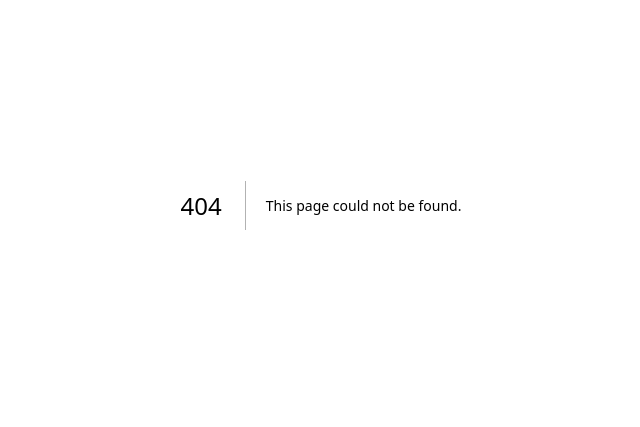
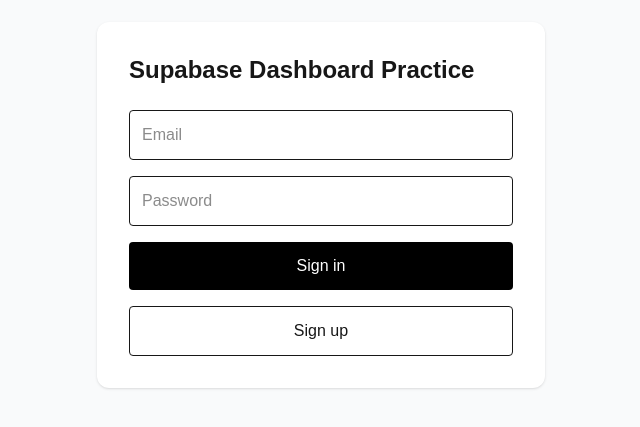
Before and after one commit to bondarenkodenis0907-web/client-portal-dashboard, a Next.js app: page /login in a window 1280 px wide. Before the commit this address had no page. Shown: the part 195-622 px from the top of the page, without its empty margins (319-959 px from the left). Built offline with nearby package versions, Linux system fonts and the light colour scheme; no server answers.

Commit message:
feat: add Supabase authentication flow

```diff
--- /dev/null
+++ b/proxy.ts
@@ -0,0 +1,12 @@
+import { type NextRequest } from "next/server";
+import { updateSession } from "@/lib/supabase/proxy";
+
+export async function proxy(request: NextRequest) {
+  return await updateSession(request);
+}
+
+export const config = {
+  matcher: [
+    "/((?!_next/static|_next/image|favicon.ico|.*\\.(?:svg|png|jpg|jpeg|gif|webp)$).*)",
+  ],
+};
--- /dev/null
+++ b/src/app/dashboard/page.tsx
@@ -0,0 +1,67 @@
+"use client";
+
+import { useEffect, useState } from "react";
+import { useRouter } from "next/navigation";
+import { createClient } from "@/lib/supabase/client";
+
+export default function DashboardPage() {
+  const router = useRouter();
+  const supabase = createClient();
+
+  const [email, setEmail] = useState("");
+  const [loading, setLoading] = useState(true);
+
+  useEffect(() => {
+    async function loadUser() {
+      const {
+        data: { user },
+        error,
+      } = await supabase.auth.getUser();
+
+      if (error || !user) {
+        router.replace("/login");
+        return;
+      }
+
+      setEmail(user.email ?? "");
+      setLoading(false);
+    }
+
+    loadUser();
+  }, [router, supabase.auth]);
+
+  async function handleSignOut() {
+    await supabase.auth.signOut();
+    router.replace("/login");
+    router.refresh();
+  }
+
+  if (loading) {
+    return (
+      <main className="flex min-h-screen items-center justify-center">
+        <p>Loading...</p>
+      </main>
+    );
+  }
+
+  return (
+    <main className="flex min-h-screen items-center justify-center bg-gray-50">
+      <div className="w-full max-w-lg rounded-xl bg-white p-8 shadow">
+        <h1 className="text-3xl font-bold">Dashboard</h1>
+
+        <p className="mt-4 text-gray-600">
+          Signed in as:
+        </p>
+
+        <p className="font-medium">{email}</p>
+
+        <button
+          onClick={handleSignOut}
+          className="mt-8 rounded bg-black px-5 py-3 text-white"
+        >
+          Sign out
+        </button>
+      </div>
+    </main>
+  );
+}
--- /dev/null
+++ b/src/app/login/page.tsx
@@ -0,0 +1,102 @@
+"use client";
+
+import { useState } from "react";
+import { useRouter } from "next/navigation";
+import { createClient } from "@/lib/supabase/client";
+
+export default function LoginPage() {
+  const router = useRouter();
+  const supabase = createClient();
+
+  const [email, setEmail] = useState("");
+  const [password, setPassword] = useState("");
+  const [message, setMessage] = useState("");
+  const [loading, setLoading] = useState(false);
+
+  async function handleSignIn() {
+    setLoading(true);
+    setMessage("");
+
+    const { error } = await supabase.auth.signInWithPassword({
+      email,
+      password,
+    });
+
+    if (error) {
+      setMessage(error.message);
+    } else {
+      router.push("/dashboard");
+      router.refresh();
+    }
+
+    setLoading(false);
+  }
+
+  async function handleSignUp() {
+    setLoading(true);
+    setMessage("");
+
+    const { error } = await supabase.auth.signUp({
+      email,
+      password,
+    });
+
+    if (error) {
+      setMessage(error.message);
+    } else {
+      setMessage("Account created. You can now sign in.");
+    }
+
+    setLoading(false);
+  }
+
+  return (
+    <main className="flex min-h-screen items-center justify-center bg-gray-50">
+      <div className="w-full max-w-md rounded-xl bg-white p-8 shadow">
+        <h1 className="mb-6 text-2xl font-bold">
+          Supabase Dashboard Practice
+        </h1>
+
+        <div className="space-y-4">
+          <input
+            type="email"
+            placeholder="Email"
+            value={email}
+            onChange={(e) => setEmail(e.target.value)}
+            className="w-full rounded border p-3"
+          />
+
+          <input
+            type="password"
+            placeholder="Password"
+            value={password}
+            onChange={(e) => setPassword(e.target.value)}
+            className="w-full rounded border p-3"
+          />
+
+          <button
+            onClick={handleSignIn}
+            disabled={loading}
+            className="w-full rounded bg-black p-3 text-white disabled:opacity-50"
+          >
+            {loading ? "Loading..." : "Sign in"}
+          </button>
+
+          <button
+            onClick={handleSignUp}
+            disabled={loading}
+            className="w-full rounded border p-3 disabled:opacity-50"
+          >
+            Sign up
+          </button>
+
+          {message && (
+            <p className="text-sm text-gray-700">
+              {message}
+            </p>
+          )}
+        </div>
+      </div>
+    </main>
+  );
+}
--- /dev/null
+++ b/src/lib/supabase/server.ts
@@ -0,0 +1,27 @@
+import { createServerClient } from "@supabase/ssr";
+import { cookies } from "next/headers";
+
+export async function createClient() {
+  const cookieStore = await cookies();
+
+  return createServerClient(
+    process.env.NEXT_PUBLIC_SUPABASE_URL!,
+    process.env.NEXT_PUBLIC_SUPABASE_PUBLISHABLE_KEY!,
+    {
+      cookies: {
+        getAll() {
+          return cookieStore.getAll();
+        },
+        setAll(cookiesToSet) {
+          try {
+            cookiesToSet.forEach(({ name, value, options }) =>
+              cookieStore.set(name, value, options)
+            );
+          } catch {
+            // Server Components cannot always write cookies.
+          }
+        },
+      },
+    }
+  );
+}
```
Also changed, not shown: src/lib/supabase/proxy.ts (added).
